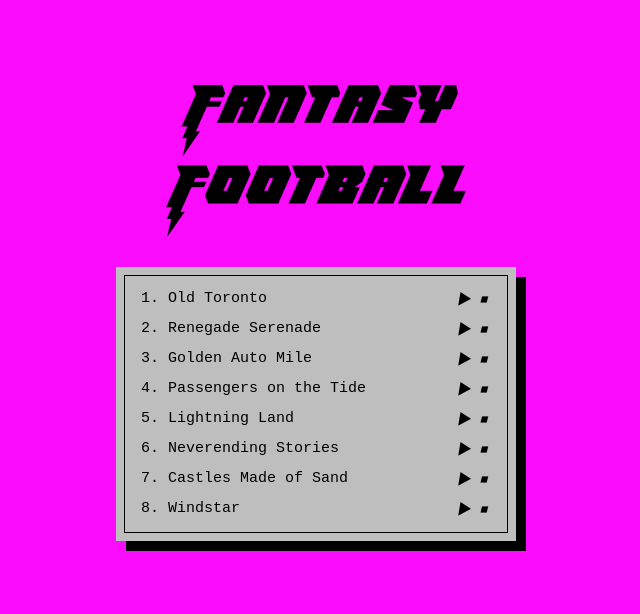
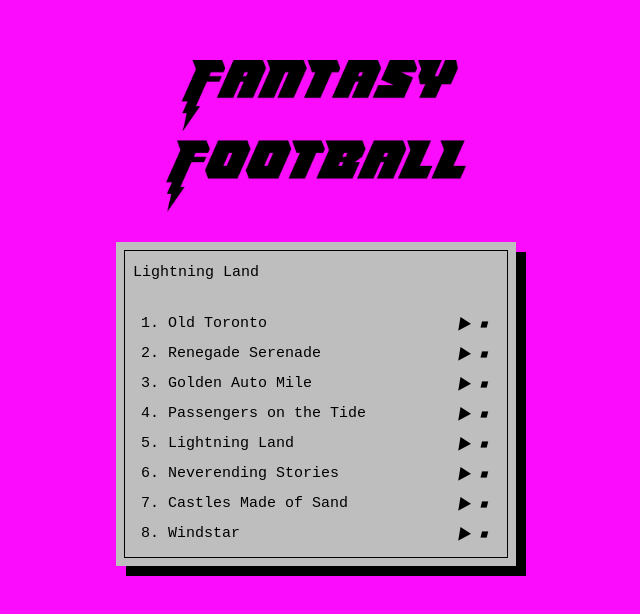
Before and after one commit to vegdev/fantasy-football, a Vue app: page / in a window 1280 px wide. Shown: the part 102-716 px from the top of the page, without its empty margins (324-964 px from the left). Built offline with nearby package versions, Linux system fonts and the light colour scheme; no server answers.

Commit message:
add album name to top of tracks

```diff
--- a/src/App.vue
+++ b/src/App.vue
@@ -63,6 +63,7 @@ const stopTrack = () => {
   <main>
     <div class="player-container" >
       <div class="border-container">
+      <div class="album-name"><code>Lightning Land</code></div><br>
         <div v-for="(track, index) in tracks" key="track">
 
           <TrackPlayer
```
